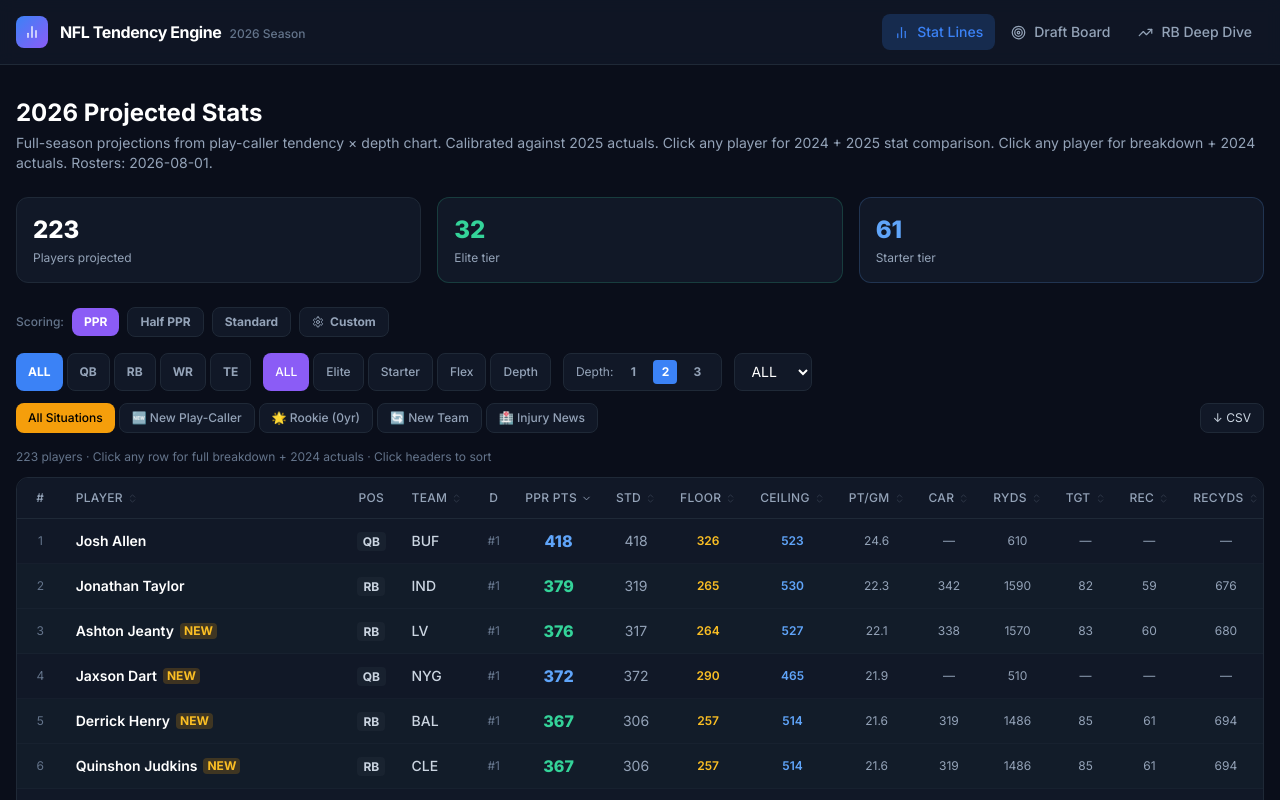
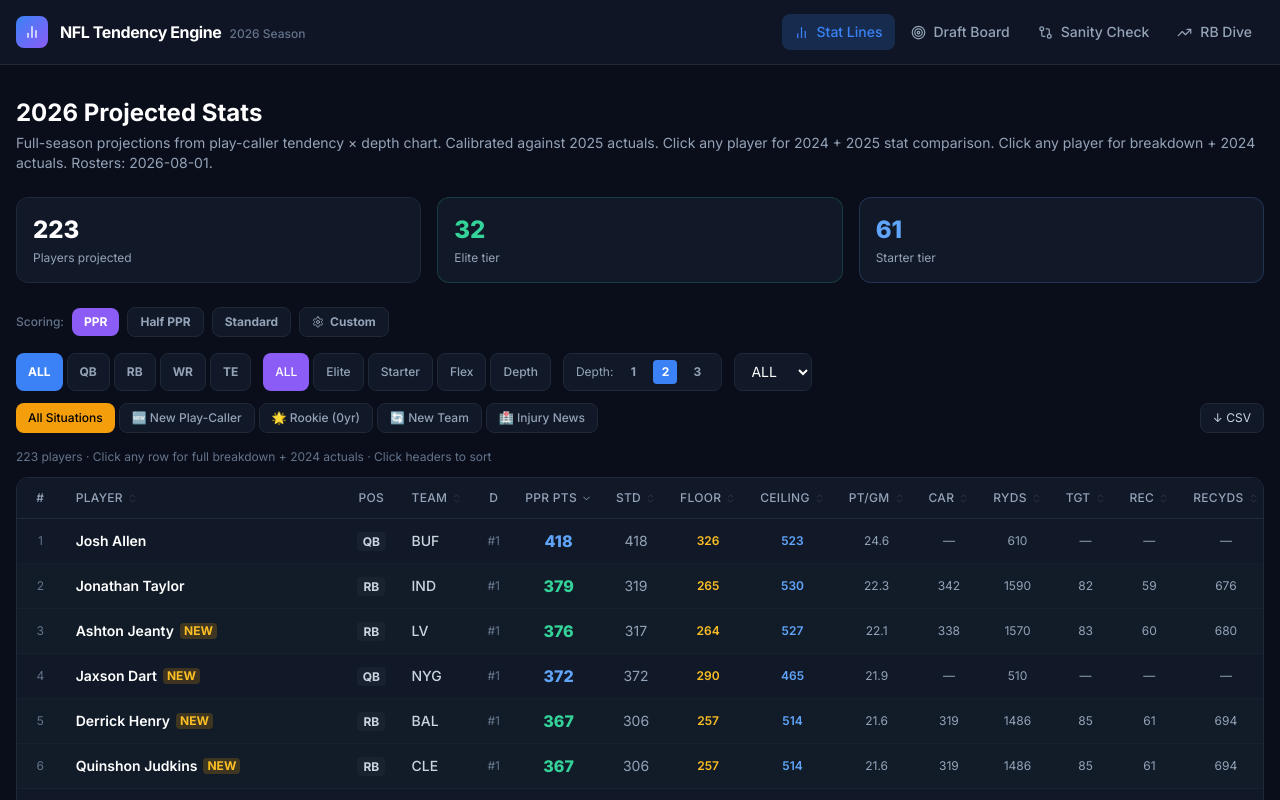
Before and after one commit to Dezar/NFL-Tendencies, a React (Vite) app: page / in a window 1280 px wide. Shown: the top 800 px of the page. Built offline with nearby package versions, Linux system fonts and the light colour scheme.

Commit message:
Add Sanity Check + fix nav

```diff
--- a/src/App.jsx
+++ b/src/App.jsx
@@ -1,14 +1,16 @@
 import React from 'react'
 import { Routes, Route, NavLink } from 'react-router-dom'
-import { BarChart2, Target, TrendingUp } from 'lucide-react'
+import { BarChart2, Target, TrendingUp, GitCompare } from 'lucide-react'
 import StatProjections from './pages/StatProjections'
 import DraftBoard from './pages/DraftBoard'
 import RBAnalysis from './pages/RBAnalysis'
+import Comparison from './pages/Comparison'
 
 const navItems = [
-  { to: '/', label: 'Stat Lines', icon: BarChart2 },
-  { to: '/draft', label: 'Draft Board', icon: Target },
-  { to: '/rb', label: 'RB Deep Dive', icon: TrendingUp },
+  { to: '/',           label: 'Stat Lines',  icon: BarChart2 },
+  { to: '/draft',      label: 'Draft Board', icon: Target },
+  { to: '/compare',    label: 'Sanity Check',icon: GitCompare },
+  { to: '/rb',         label: 'RB Dive',     icon: TrendingUp },
 ]
 
 export default function App() {
@@ -41,9 +43,10 @@ export default function App() {
       </header>
       <main className="flex-1 max-w-7xl mx-auto w-full px-4 py-8">
         <Routes>
-          <Route path="/" element={<StatProjections />} />
-          <Route path="/draft" element={<DraftBoard />} />
-          <Route path="/rb" element={<RBAnalysis />} />
+          <Route path="/"        element={<StatProjections />} />
+          <Route path="/draft"   element={<DraftBoard />} />
+          <Route path="/compare" element={<Comparison />} />
+          <Route path="/rb"      element={<RBAnalysis />} />
         </Routes>
       </main>
       <footer className="border-t border-nfl-border py-4 text-center text-xs text-slate-600">
```
